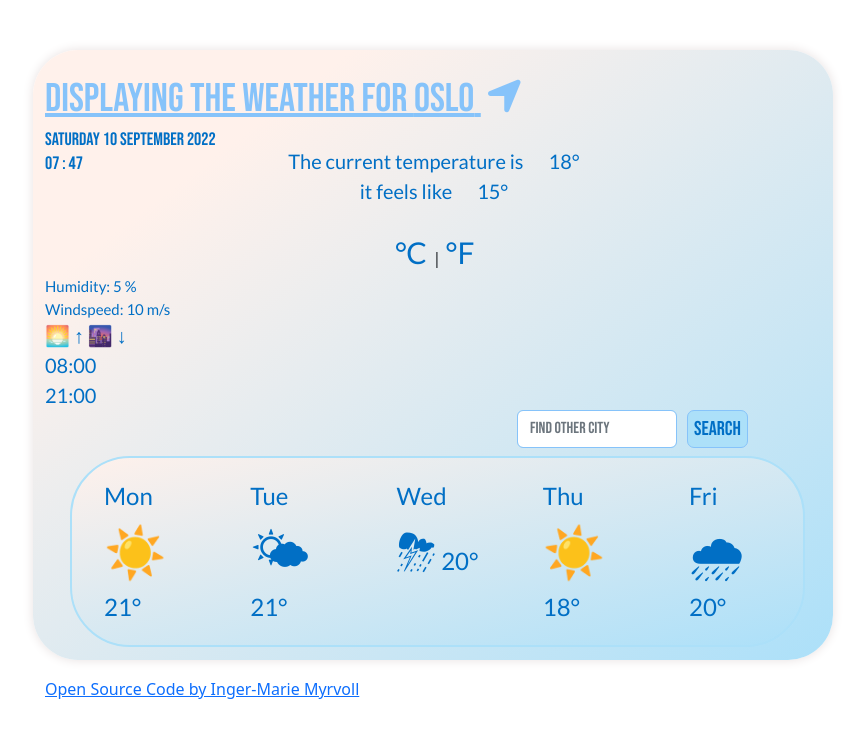
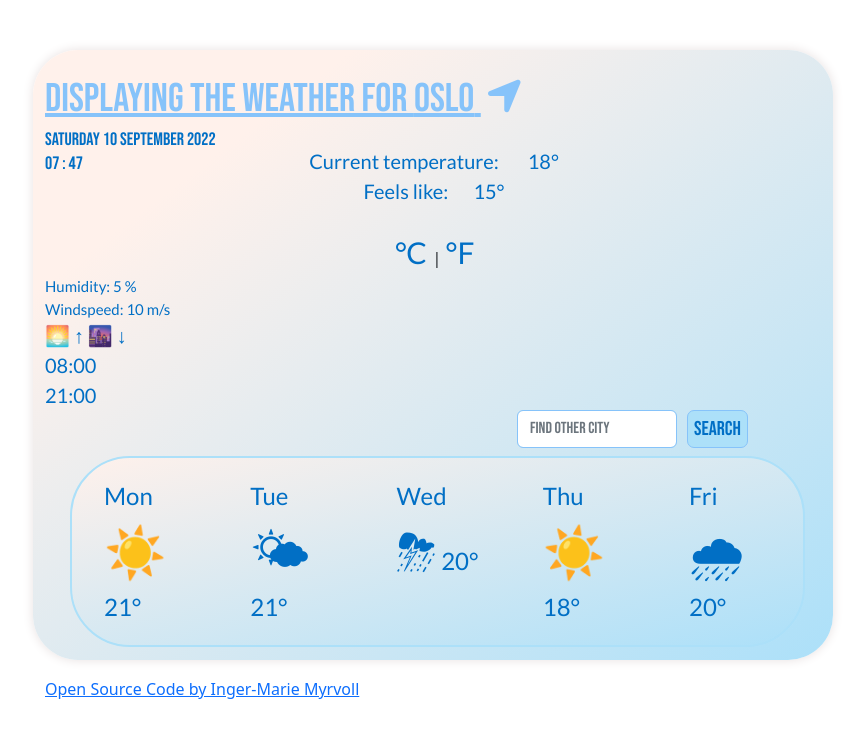
Before and after one commit to ingermariemy/Weather-project, a plain HTML site: page index.html in a window 1280 px wide. Shown: the whole page, without its empty margins (267-1132 px from the left). Drawn offline with nearby package versions, Linux system fonts and the light colour scheme; no server answers.

Commit message:
changes
l,

```diff
--- a/index.html
+++ b/index.html
@@ -36,7 +36,8 @@
       <h3>time</h3>
          <br>
          <br>
-     <div class="temp-text"><span class="rain-emoji">The current temperature is<span id="temp">18°</span><br>it feels like<span id="E-temp">15°</span> </div>
+
+     <div class="temp-text"><span class="rain-emoji">Current temperature: <span id="temp">18°</span><br>Feels like:<span id="E-temp">15°</span> </div>
       <br> <a href="#" id="currentC">°C </a> | <a href="#" id="currentF">°F</a>
       <div class=humidity> Humidity: <span id="humidity-prec"> 5 </span> % </div>
       <div class="windspeed">Windspeed: <span id="wind-speed"> 10</span> m/s</div>
--- a/style.css
+++ b/style.css
@@ -196,5 +196,4 @@ h3 {
 }
 
 .currentTemp {
-  display: inline-block;
 }
```
